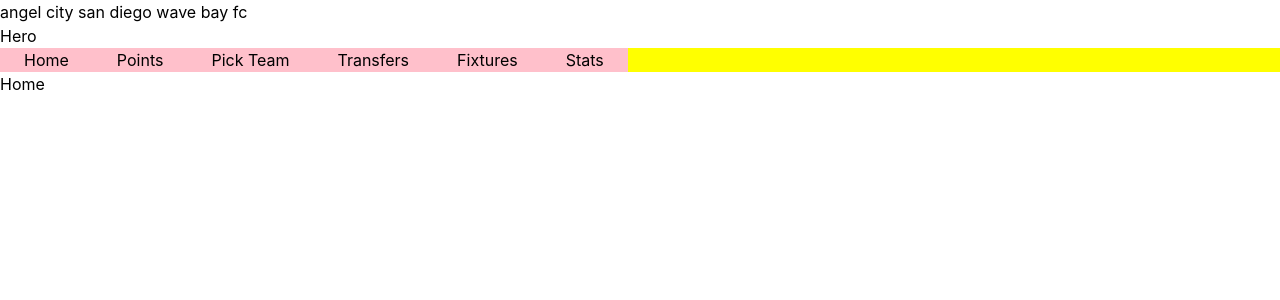
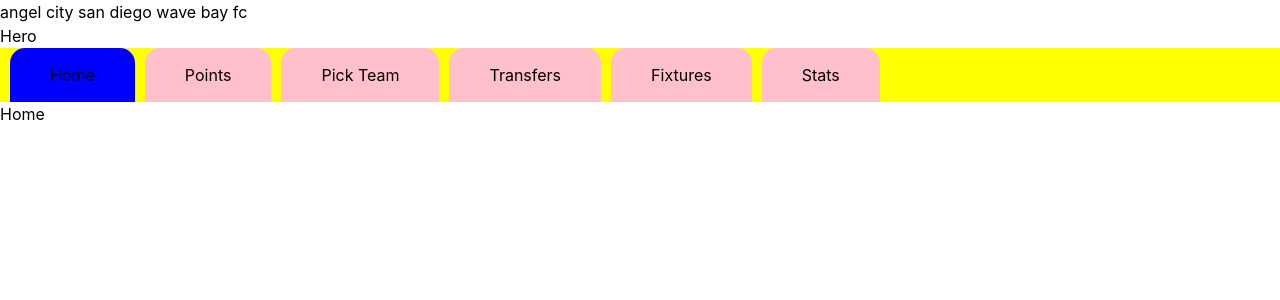
Before and after one commit to m-dorsey/Boxx-to-Boxx, a React (Vite) app: page / in a window 1280 px wide. Shown: the top 300 px of the page. Built offline with nearby package versions, Linux system fonts and the light colour scheme.

Commit message:
horrifically styled the navbar

```diff
--- a/src/assets/styles/Navigation.css
+++ b/src/assets/styles/Navigation.css
@@ -1,11 +1,25 @@
 
 .navbar {
     background-color: yellow;
-    display: block;
+    display: flex;
+    justify-content: flex-start;
 
     .navbar-item {
+        margin: 0px 5px 0px 10px;
         background-color: pink;
-        display: inline-block;
-        padding: 0px 24px;
+        padding: 15px 40px;
+        border-radius: 15px 15px 0px 0px;
+    }
+
+    .navbar-item:not(:first-child) {
+        margin: 0px 5px 0px 5px;
+    }
+
+    .navbar-item:hover {
+        background-color: green;
+    }
+
+    a.active {
+        background-color: blue;
     }
 }
--- a/src/components/Navigation.jsx
+++ b/src/components/Navigation.jsx
@@ -1,18 +1,18 @@
 
 import '../assets/styles/Navigation.css'
-import { Link } from 'react-router-dom'
+import { NavLink } from 'react-router-dom'
 
 const Navigation = () => {
 
     return (
         <nav>
             <ul className='navbar'>
-                <Link className='navbar-item' to='/'>Home</Link>
-                <Link className='navbar-item' to='points'>Points</Link>
-                <Link className='navbar-item' to='pick-team'>Pick Team</Link>
-                <Link className='navbar-item' to='transfers'>Transfers</Link>
-                <Link className='navbar-item' to='fixtures'>Fixtures</Link>
-                <Link className='navbar-item' to='statistics'>Stats</Link>
+                <NavLink className='navbar-item' to='/'>Home</NavLink>
+                <NavLink className='navbar-item' to='points'>Points</NavLink>
+                <NavLink className='navbar-item' to='pick-team'>Pick Team</NavLink>
+                <NavLink className='navbar-item' to='transfers'>Transfers</NavLink>
+                <NavLink className='navbar-item' to='fixtures'>Fixtures</NavLink>
+                <NavLink className='navbar-item' to='statistics'>Stats</NavLink>
             </ul>
         </nav>
     )
```
